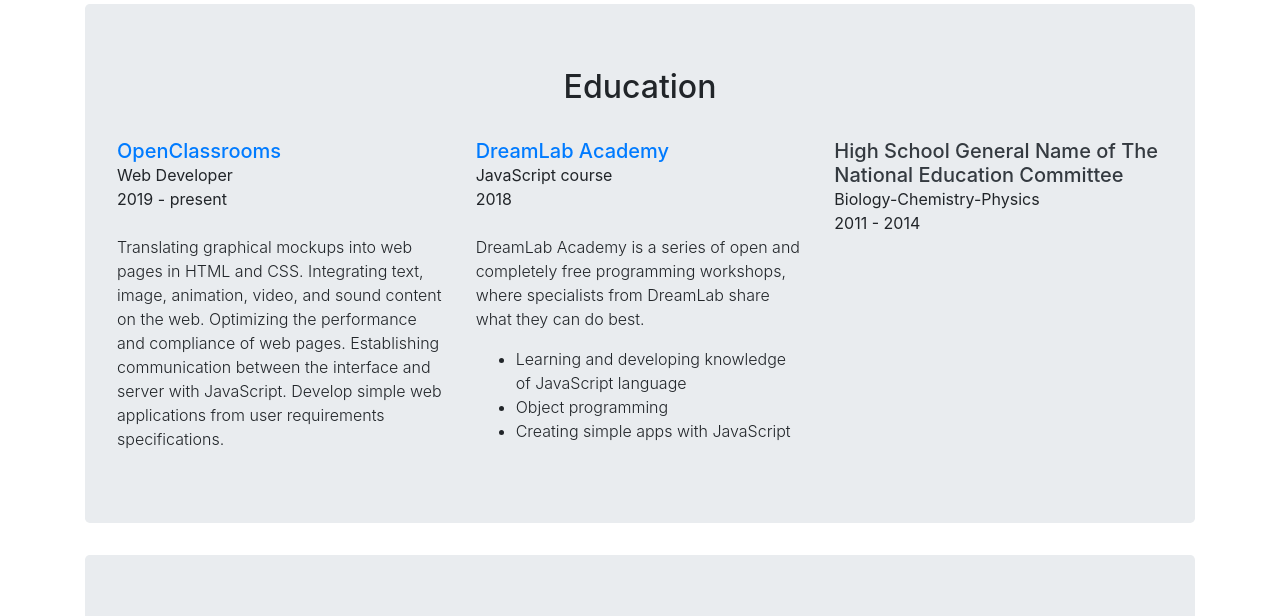
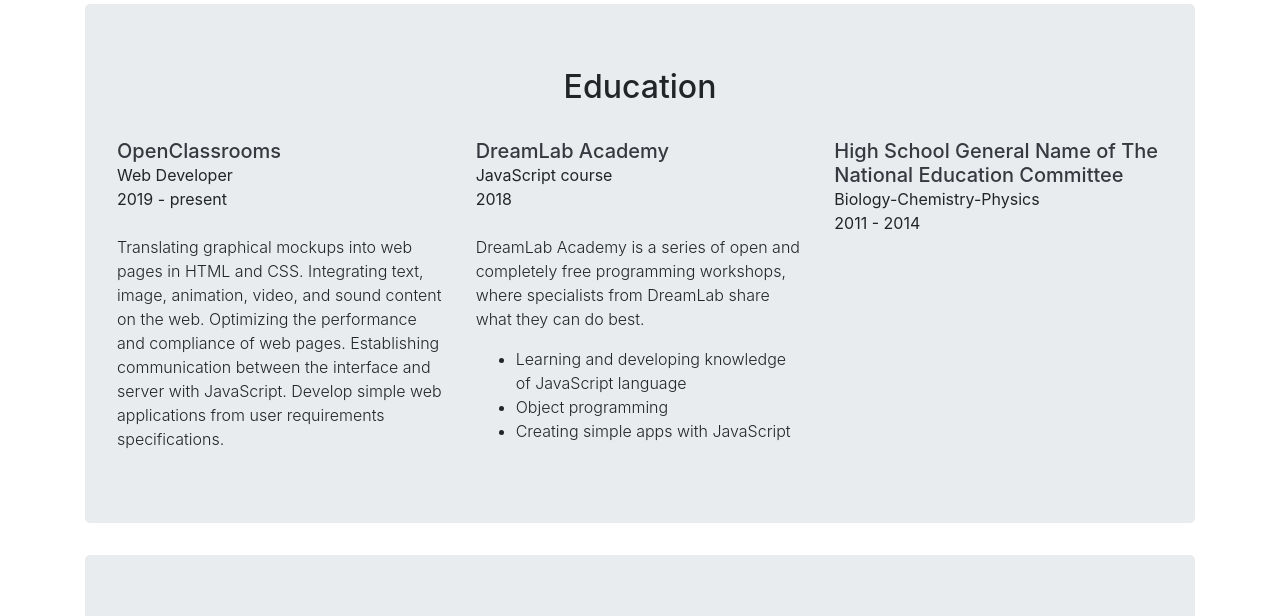
Before and after one commit to kamil-szabla/kamil-szabla.github.io, a website with bundled scripts: page index.html in a window 1280 px wide. Shown: the part 1560-2176 px from the top of the page. Built offline with nearby package versions, Linux system fonts and the light colour scheme.

Commit message:
Just commit

```diff
--- a/index.html
+++ b/index.html
@@ -134,7 +134,7 @@
       <div class="row">
         <div class="item col-12 col-md-4">
           <div class="mt-4">
-            <div class="card-title h5 mb-0"><a href="https://openclassrooms.com/" target="_blank">OpenClassrooms</a></div>
+            <div class="card-title h5 mb-0">OpenClassrooms</div>
             <div class="card-degree text-small">Web Developer</div>
             <div class="card-date">2019 - present</div>
             <div class="card-text text-small font-weight-light mt-4">
@@ -148,7 +148,7 @@
         </div>
         <div class="item col-12 col-md-4">
           <div class="mt-4">
-            <div class="card-title h5 mb-0"><a href="https://tech.ringieraxelspringer.com/" target="_blank">DreamLab Academy</a></div>
+            <div class="card-title h5 mb-0"><a href="https://tech.ringieraxelspringer.com/" target="_blank"></a>DreamLab Academy</a></div>
             <div class="card-degree text-small">JavaScript course</div>
             <div class="card-date">2018</div>
             <div class="card-text text-small font-weight-light mt-4">
```
